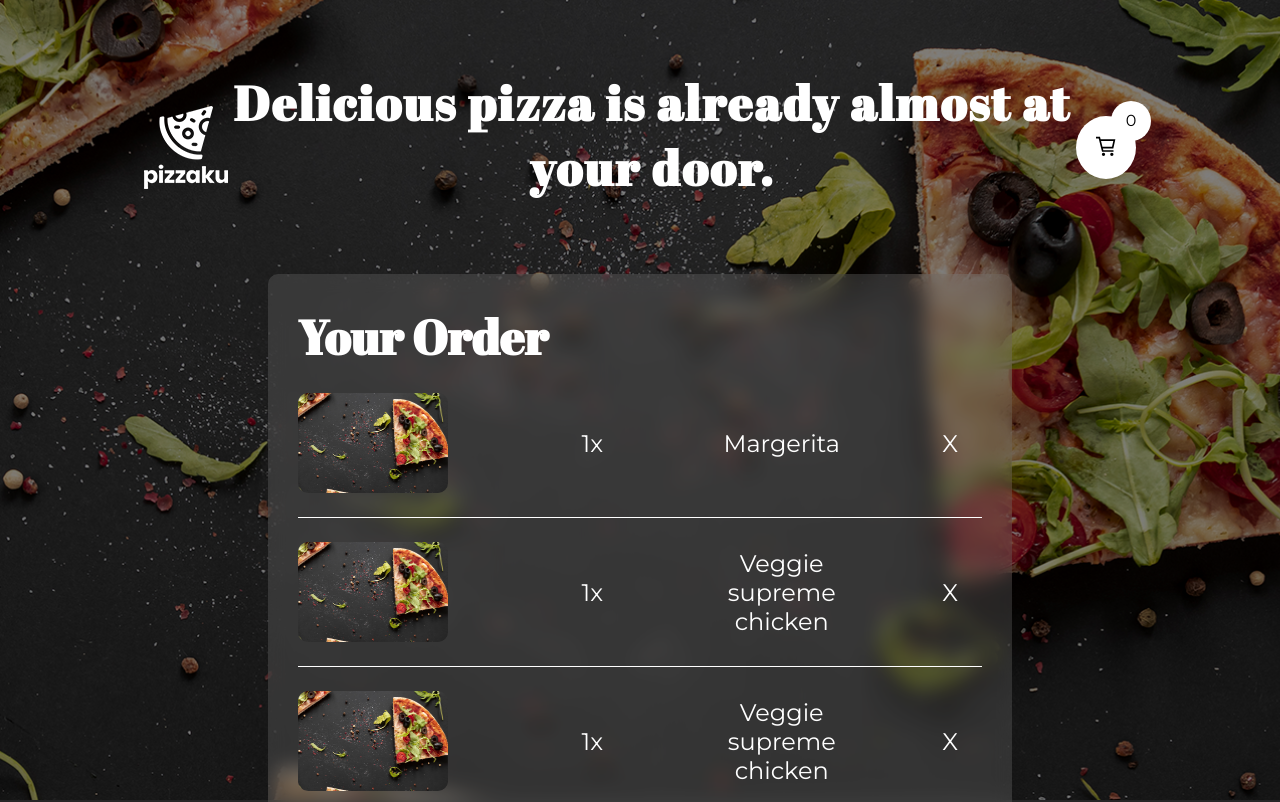
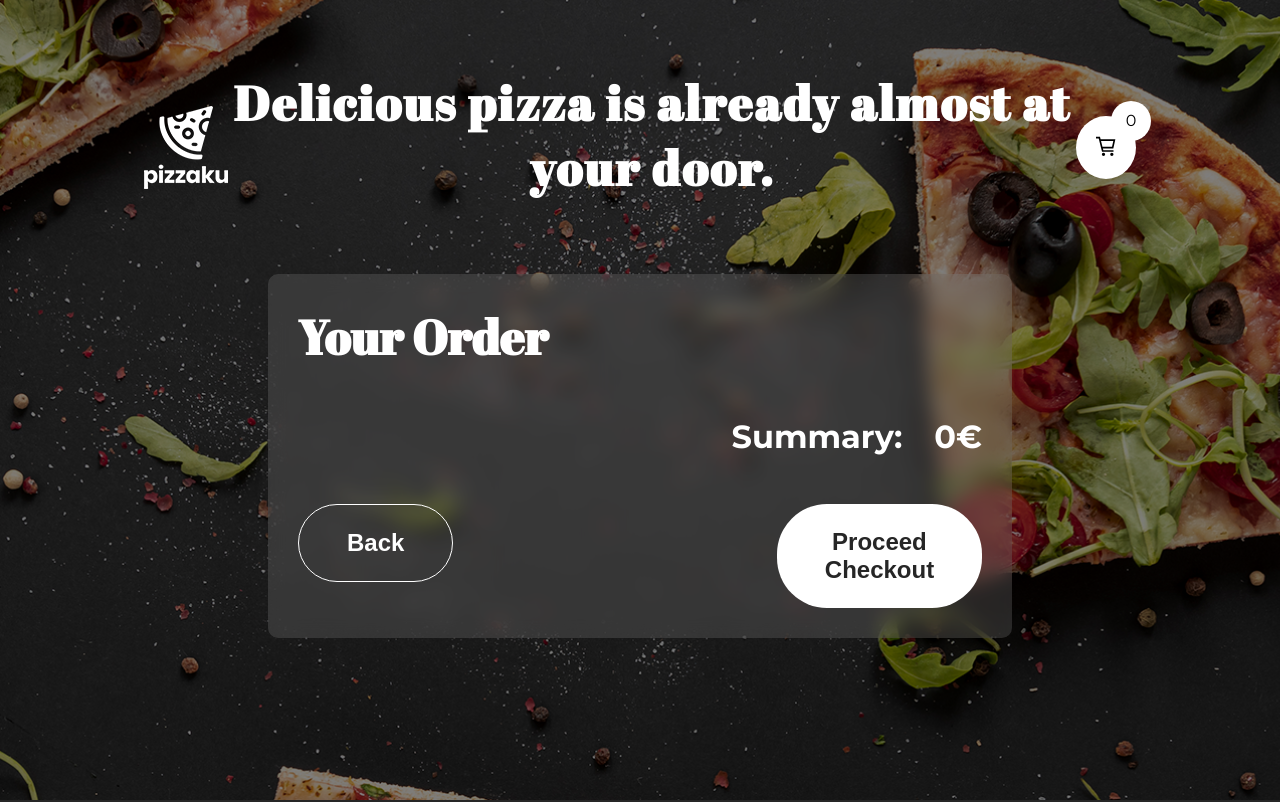
Before and after one commit to Frqs69/Pizza-Website, a React (Vite) app: page /checkout in a window 1280 px wide. Shown: the top 802 px of the page. Built offline with nearby package versions, Linux system fonts and the light colour scheme.

Commit message:
added Reducer for making orders

```diff
--- a/src/App.jsx
+++ b/src/App.jsx
@@ -4,6 +4,10 @@ import ErrorPage from "./errorPage";
 import OrderPage from "./orderPage";
 import CheckoutPage from "./checkoutPage";
 import "./App.scss";
+
+import checkoutReducer from "./assets/checkoutReducer";
+import { OrderContext, OrderDispatchContext } from "./assets/checkoutContext";
+import { useReducer } from "react";
 
 const router = createBrowserRouter([
 	{
@@ -22,10 +26,13 @@ const router = createBrowserRouter([
 ]);
 
 function App() {
+	const [orders, dispatch] = useReducer(checkoutReducer, []);
 	return (
-		<>
-			<RouterProvider router={router} />
-		</>
+		<OrderContext.Provider value={orders}>
+			<OrderDispatchContext.Provider value={dispatch}>
+				<RouterProvider router={router} />
+			</OrderDispatchContext.Provider>
+		</OrderContext.Provider>
 	);
 }
 
--- /dev/null
+++ b/src/assets/checkoutContext.js
@@ -0,0 +1,4 @@
+import { createContext } from "react";
+
+export const OrderContext = createContext(null);
+export const OrderDispatchContext = createContext(null);
--- /dev/null
+++ b/src/assets/checkoutReducer.js
@@ -0,0 +1,37 @@
+export default function checkoutReducer(orders, action) {
+	switch (action.type) {
+		case "addOrder":
+			const existingOrderItem = orders.find(
+				(order) => order.name === action.name
+			);
+			console.log("action", action);
+			console.log("existingObject", existingOrderItem);
+			console.log("orders", orders);
+
+			if (existingOrderItem) {
+				return orders.map((order) =>
+					order.name === action.name
+						? { ...order, quantity: order.quantity + 1 }
+						: order
+				);
+			}
+			{
+				return [
+					...orders,
+					{
+						id: action.id,
+						name: action.name,
+						price: action.price,
+						img: action.img,
+						quantity: 1,
+					},
+				];
+			}
+		case "removeOrder": {
+			return orders.filter((order) => order.id !== action.id);
+		}
+		default: {
+			throw new Error("Unknown action type" + action.type);
+		}
+	}
+}
--- a/src/components/buttonComponent/button.component.jsx
+++ b/src/components/buttonComponent/button.component.jsx
@@ -1,9 +1,11 @@
 import "./button.styles.scss";
 
-export default function Button({ children, ...otherProps }) {
+export default function Button({ children, onClick, ...otherProps }) {
 	let classNames;
 	if (otherProps.className) classNames = otherProps.className;
 	return (
-		<button className={`buttonComponent ${classNames}`}>{children}</button>
+		<button onClick={onClick} className={`buttonComponent ${classNames}`}>
+			{children}
+		</button>
 	);
 }
--- a/src/components/checkoutComponent/checkout.component.jsx
+++ b/src/components/checkoutComponent/checkout.component.jsx
@@ -1,4 +1,9 @@
 import { Link } from "react-router-dom";
+import { useContext } from "react";
+import {
+	OrderContext,
+	OrderDispatchContext,
+} from "../../assets/checkoutContext";
 
 import OrderNav from "../orderNavComponent/orderNav.component";
 import Button from "../buttonComponent/button.component";
@@ -6,6 +11,13 @@ import Button from "../buttonComponent/button.component";
 import "./checkout.styles.scss";
 
 export default function Checkout() {
+	const orders = useContext(OrderContext);
+	const dispatch = useContext(OrderDispatchContext);
+
+	let summaryPrice = 0;
+
+	orders.map((order) => (summaryPrice += order.price * order.quantity));
+
 	return (
 		<>
 			<div className='checkoutComponent'></div>
@@ -14,34 +26,18 @@ export default function Checkout() {
 				<div className='checkoutList'>
 					<h2>Your Order</h2>
 					<ul>
-						<li className='checkoutListItem'>
-							<img src='/HeroImage.png' className='pizzaImgCheckout' alt='' />
-							<p className='count'>1x</p>
-							<p className='product'>Margerita</p>
-							<p className='deleteButton'>X</p>
-						</li>
-						<li className='checkoutListItem'>
-							<img src='/HeroImage.png' className='pizzaImgCheckout' alt='' />
-							<p className='count'>1x</p>
-							<p className='product'>Veggie supreme chicken</p>
-							<p className='deleteButton'>X</p>
-						</li>
-						<li className='checkoutListItem'>
-							<img src='/HeroImage.png' className='pizzaImgCheckout' alt='' />
-							<p className='count'>1x</p>
-							<p className='product'>Veggie supreme chicken</p>
-							<p className='deleteButton'>X</p>
-						</li>
-						<li className='checkoutListItem'>
-							<img src='/HeroImage.png' className='pizzaImgCheckout' alt='' />
-							<p className='count'>1x</p>
-							<p className='product'>Veggie supreme chicken</p>
-							<p className='deleteButton'>X</p>
-						</li>
+						{orders.map((order) => (
+							<li className='checkoutListItem'>
+								<img src={order.img} className='pizzaImgCheckout' alt='' />
+								<p className='count'>{order.quantity}x</p>
+								<p className='product'>{order.name}</p>
+								<p className='deleteButton'>X</p>
+							</li>
+						))}
 					</ul>
 					<div className='summaryBox'>
 						<p className='summaryBox-title'>Summary:</p>
-						<span className='summaryBox-value'>20$</span>
+						<span className='summaryBox-value'>{summaryPrice}€</span>
 					</div>
 					<div className='paymentButtonBox'>
 						<Link to={"/order"}>
--- a/src/components/orderNavComponent/orderNav.component.jsx
+++ b/src/components/orderNavComponent/orderNav.component.jsx
@@ -1,11 +1,15 @@
-import { useState } from "react";
+import { useState, useContext } from "react";
+import { OrderContext } from "../../assets/checkoutContext";
 
 import OrderNavList from "../orderNavListComponent/orderNavList.component";
 
 import "./orderNav.styles.scss";
 
 export default function OrderNav() {
+	const orders = useContext(OrderContext);
 	const [openOrderNavList, setOpenOrderNavList] = useState(false);
+
+	const orderLength = orders.length;
 
 	const openNavList = () => setOpenOrderNavList(!openOrderNavList);
 
@@ -17,8 +21,8 @@ export default function OrderNav() {
 			</h2>
 			<div className='imgBox'>
 				<img className='shoppingCart' src='/cart.svg' alt='shopping cart' />
-				<p className='shoppingCartCount'>0</p>
-				{openOrderNavList ? <OrderNavList /> : ""}
+				<p className='shoppingCartCount'>{orderLength}</p>
+				{openOrderNavList ? <OrderNavList orders={orders} /> : ""}
 			</div>
 		</nav>
 	);
--- a/src/components/orderNavListComponent/orderNavList.component.jsx
+++ b/src/components/orderNavListComponent/orderNavList.component.jsx
@@ -2,31 +2,18 @@ import { Link } from "react-router-dom";
 import Button from "../buttonComponent/button.component";
 import "./orderNavList.styles.scss";
 
-export default function OrderNavList() {
+export default function OrderNavList({ orders }) {
 	return (
 		<div className='orderList'>
 			<p className='orderListTitle'>Your Order</p>
 			<ul>
-				<li className='orderListItem'>
-					<p className='count'>1x</p>
-					<p className='product'>Margerita</p>
-					<p className='deleteButton'>X</p>
-				</li>
-				<li className='orderListItem'>
-					<p className='count'>1x</p>
-					<p className='product'>Veggie supreme chicken</p>
-					<p className='deleteButton'>X</p>
-				</li>
-				<li className='orderListItem'>
-					<p className='count'>1x</p>
-					<p className='product'>Veggie supreme chicken</p>
-					<p className='deleteButton'>X</p>
-				</li>
-				<li className='orderListItem'>
-					<p className='count'>1x</p>
-					<p className='product'>Veggie supreme chicken</p>
-					<p className='deleteButton'>X</p>
-				</li>
+				{orders.map((order) => (
+					<li className='orderListItem'>
+						<p className='count'>{order.quantity}x</p>
+						<p className='product'>{order.name}</p>
+						<p className='deleteButton'>X</p>
+					</li>
+				))}
 			</ul>
 			<Link to='/checkout'>
 				<Button className='orderListButton'>Checkout</Button>
--- a/src/components/pizzaListComponent/pizzaList.component.jsx
+++ b/src/components/pizzaListComponent/pizzaList.component.jsx
@@ -1,10 +1,32 @@
+import { useContext, useReducer } from "react";
+
 import { pizzaData } from "./../../assets/pizzaData";
 import OrderNav from "../orderNavComponent/orderNav.component";
 import Button from "../buttonComponent/button.component";
+import {
+	OrderContext,
+	OrderDispatchContext,
+} from "../../assets/checkoutContext";
 
 import "./pizzaList.styles.scss";
+let nextId = 0;
 
 export default function PizzaList() {
+	const orders = useContext(OrderContext);
+	const dispatch = useContext(OrderDispatchContext);
+	console.log(orders);
+
+	const handleAddOrder = (el) => {
+		console.log(el);
+		dispatch({
+			type: "addOrder",
+			id: nextId++,
+			name: el.name,
+			price: el.price,
+			img: el.img
+		});
+	};
+
 	return (
 		<>
 			<div className='pizzaListDesktop'></div>
@@ -18,7 +40,11 @@ export default function PizzaList() {
 							<p className='pizzaDescription'>{el.description}</p>
 							<div className=''>
 								<p className='pizzaPrice'>Price {el.price}€</p>
-								<Button className='pizzaAddToCartBtn'>Add to cart</Button>
+								<Button
+									onClick={() => handleAddOrder(el)}
+									className='pizzaAddToCartBtn'>
+									Add to cart
+								</Button>
 							</div>
 						</div>
 					))}
```
